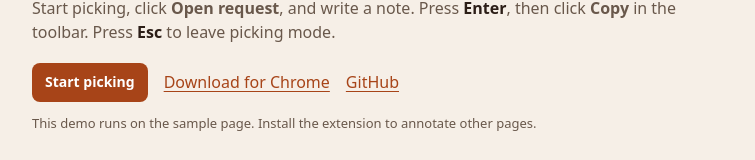
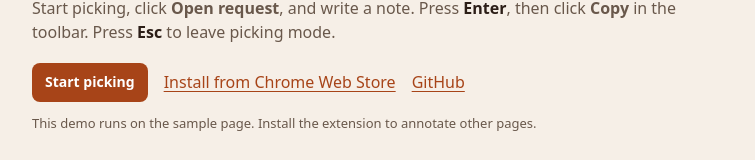
Before and after one commit to dmitriyg0r/element-picker, a browser extension: page demo/index.html in a window 1280 px wide. Shown: the part 202-362 px from the top of the page, without its empty margins (262-1017 px from the left). Drawn offline with Linux system fonts and the light colour scheme.

Commit message:
Link to the published Chrome Web Store listing

```diff
--- a/demo/index.html
+++ b/demo/index.html
@@ -61,7 +61,7 @@
       <p>Start picking, click <strong>Open request</strong>, and write a note. Press <kbd>Enter</kbd>, then click <strong>Copy</strong> in the toolbar. Press <kbd>Esc</kbd> to leave picking mode.</p>
       <div class="controls">
         <button id="start-demo" class="start" type="button" disabled>Start picking</button>
-        <a href="https://github.com/dmitriyg0r/element-picker/releases/latest">Download for Chrome</a>
+        <a href="https://chromewebstore.google.com/detail/element-picker/bpanpgpfeahdpcnepkojffffdhlplbla">Install from Chrome Web Store</a>
         <a href="https://github.com/dmitriyg0r/element-picker">GitHub</a>
       </div>
       <p class="footnote">This demo runs on the sample page. Install the extension to annotate other pages.</p>
```
Also changed, not shown: 2 other files.
